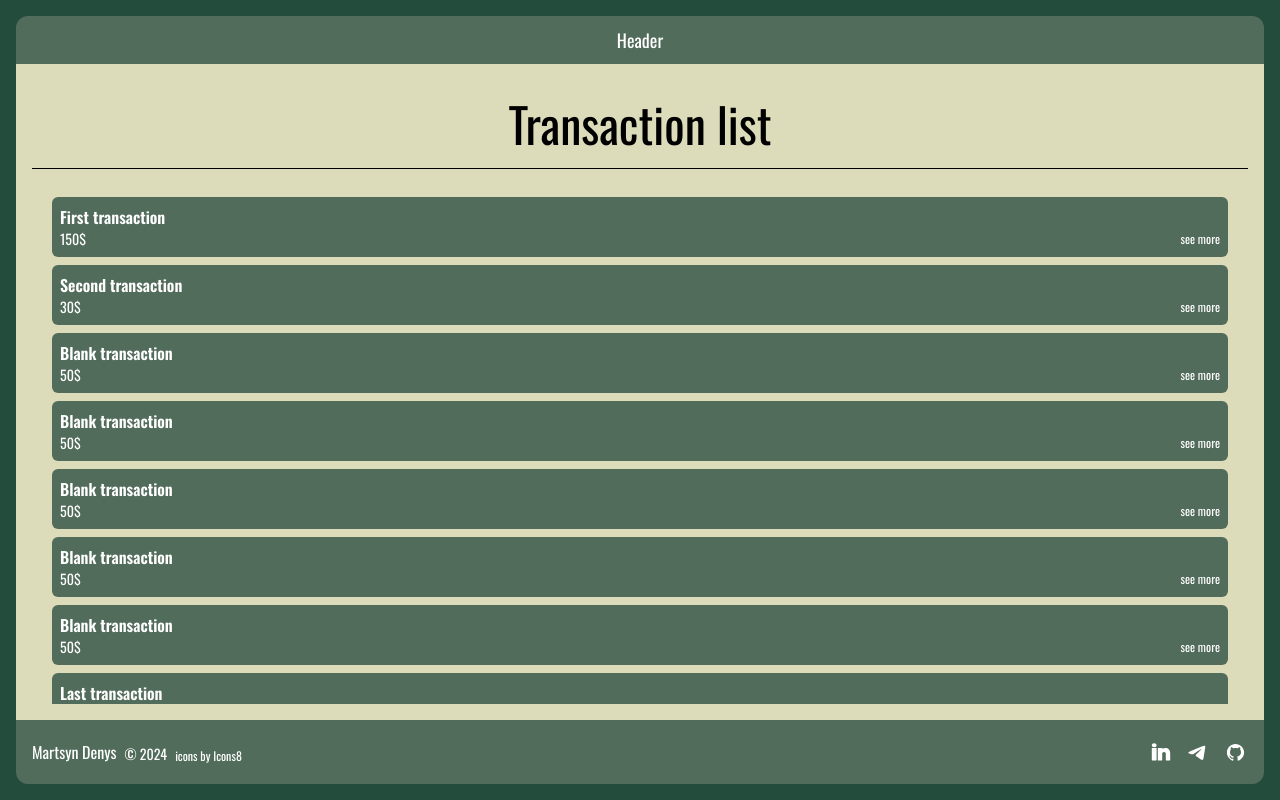
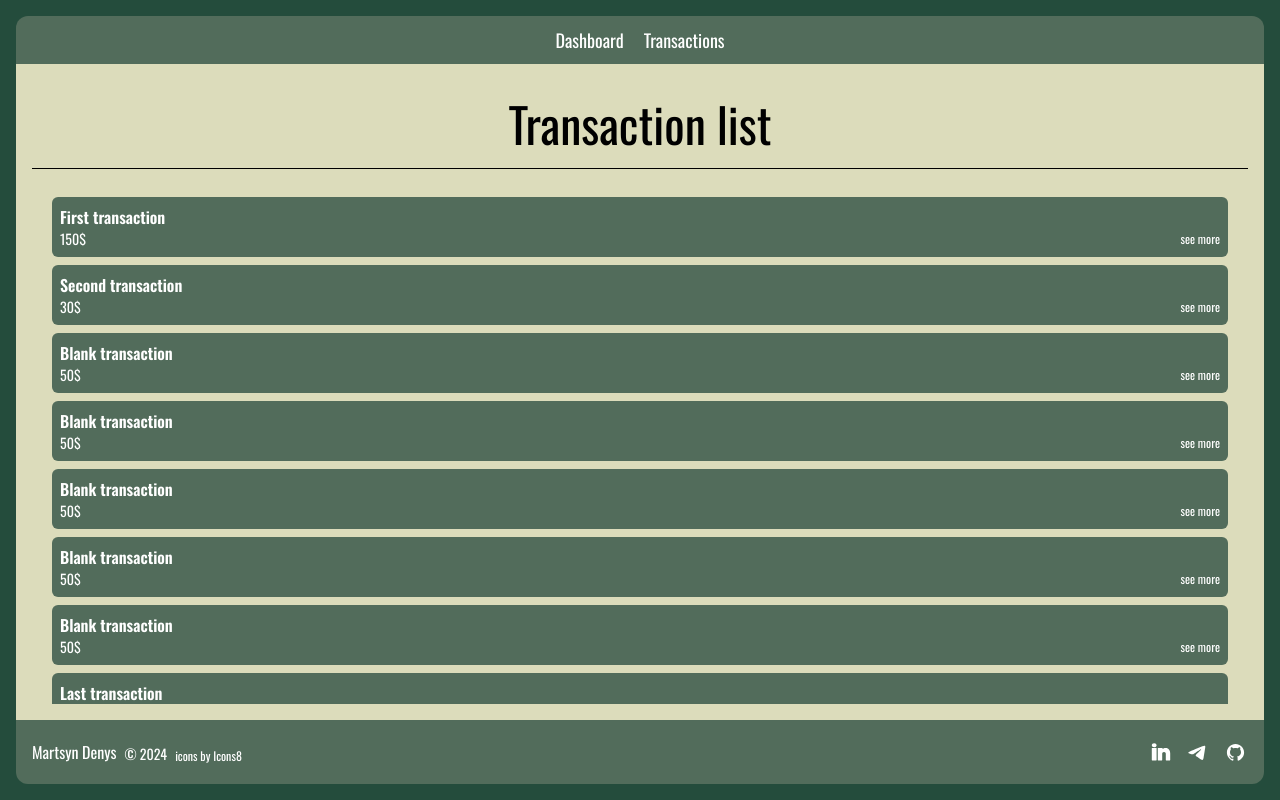
Before and after one commit to martsInDenIs/spender, a Next.js app: page /transactions in a window 1280 px wide. Built offline with nearby package versions, Linux system fonts and the light colour scheme; data requests are answered from the project's data file.

Commit message:
feat: add basic navigation to the Header

```diff
--- a/app/dashboard/components/Header.tsx
+++ b/app/dashboard/components/Header.tsx
@@ -1,7 +1,17 @@
+import Link from 'next/link';
 import React from 'react';
 
 const Header: React.FC = () => {
-    return <header className='h-12 bg-2 text-center text-lg flex items-center justify-center text-white shrink-0'>Header</header>
+    return <header className='h-12 bg-2 text-center text-lg flex items-center justify-center text-white shrink-0'>
+        <ul className='list-none flex gap-5 [&>li:hover]:underline'>
+            <li>
+                <Link href='/dashboard'>Dashboard</Link>
+            </li>
+            <li>
+                <Link href='/transactions'>Transactions</Link>
+            </li>
+        </ul>
+    </header>
 }
 
 export default Header;
```
